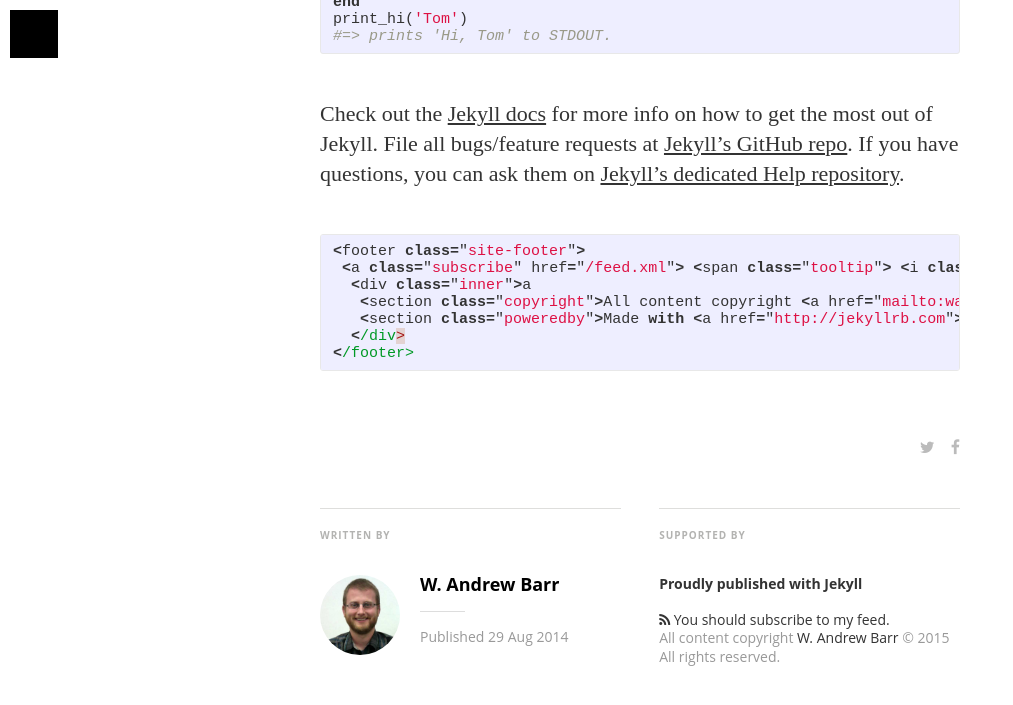
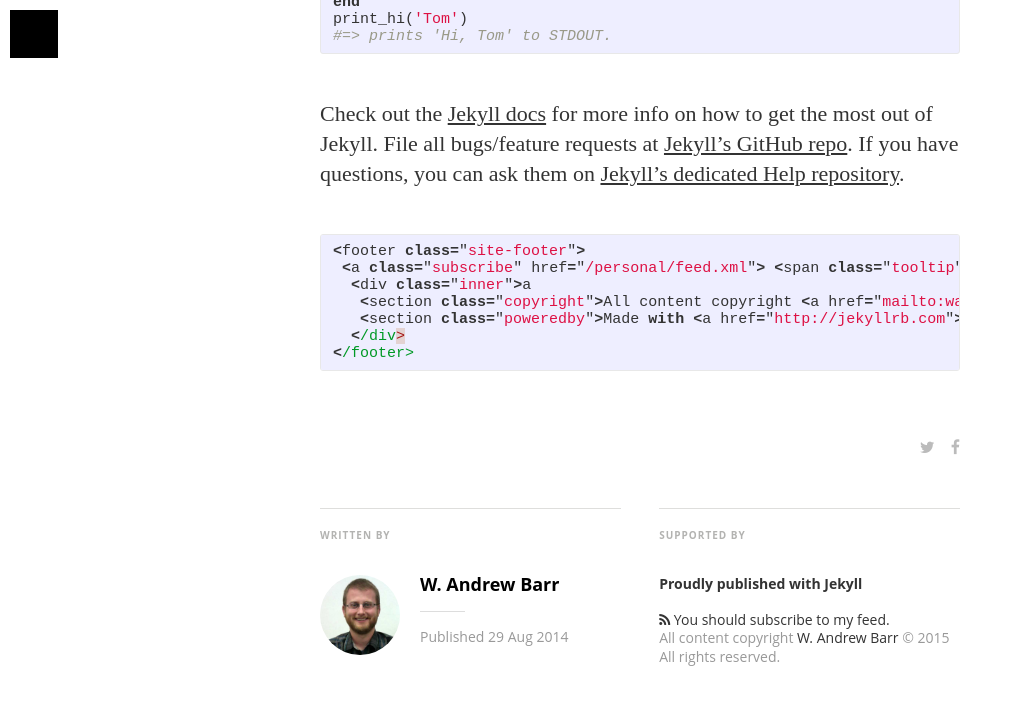
Before and after one commit to wabarr/personal, a Jekyll site: the page built from _posts/2014-08-29-welcome-to-jekyll.markdown, in a window 1280 px wide and 900 px high, scrolled down 1414 px, cut to the strip 0-752 px from the top of the window. Shown: the top 705 px of the strip, without its empty margins (0-1013 px from the left). Built offline with Jekyll 4.4.1, drawn with Linux system fonts in a browser that asks for light colours; nearby versions of some CDN libraries; some web fonts are replaced; Markdown is read by kramdown in place of the engine named in the settings.

Commit message:
change url for github pages

```diff
--- a/_config.yml
+++ b/_config.yml
@@ -11,16 +11,16 @@
 #blog logo
 logo:
 # blog cover
-cover: "/assets/images/savannah.jpg"
+cover: "/personal/assets/images/savannah.jpg"
 
 name: 'W. Andrew Barr'
 author: 'W. Andrew Barr'
-author_image: "/assets/images/author.jpg"
+author_image: "/personal/assets/images/author.jpg"
 
 paginate:	5
 
-url: "http://wabarr.***.***" # the base hostname & protocol for your site
-baseurl: ""
+url: "http://wabarr.github.io" # the base hostname & protocol for your site
+baseurl: "/personal"
 
 # social icons and sharing options
 social:
```
